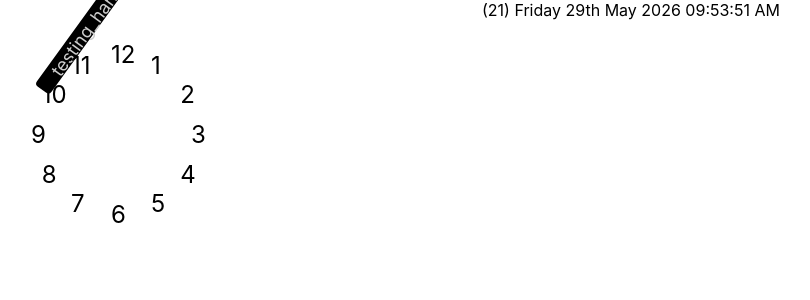
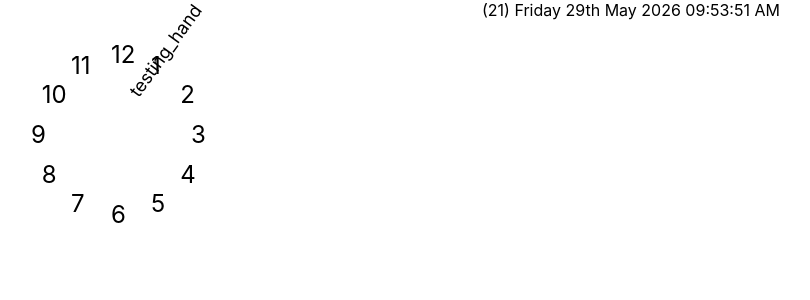
Before and after one commit to SirrorsMoore1975/sm1975-my-analog-clock, a React (Create React App) app in the folder my-analog-clock/: page / in a window 1280 px wide. Shown: the top 300 px of the page, without its empty margins (9-819 px from the left). Built offline with nearby package versions, Linux system fonts and the light colour scheme.

Commit message:
WIP: minmic ClockHand with ClockFace
clock hands not align

```diff
--- a/my-analog-clock/src/components/ClockHand.jsx
+++ b/my-analog-clock/src/components/ClockHand.jsx
@@ -53,32 +53,47 @@ const ClockHand = ({
         style={{
           position: "fixed",
           pointEvent: "none",
-          //top: 0,
-          //buttom: 0,
-          transform: `translate(${offset.x}px, ${offset.y}px)`,
-          transformOrigin: "center center",
-          zIndex: `9`,
+          top: 0,
+          buttom: 0,
+
+          zIndex: 9999,
         }}
       >
         <div className={className} ref={clockHandRef}>
           <span
             style={{
               position: "absolute",
-              width: `${handWidth}px`,
-              height: `${handHeight}px`,
-              //left: `${left + x}px`,
-              //top: `${top + y}px`,
+              transform: `translate(${offset.x}px, ${offset.y}px)`,
+              transformOrigin: "center center",
+              //width: `${handWidth}px`,
+              //height: `${handHeight}px`,
+              width: `200px`,
+              height: `200px`,
               //left: `${offset.x}px`,
               //top: `${offset.y}px`,
-              transform: `rotate(${handsDegree}deg)`,
-              transformOrigin: "center",
+              //transform: `rotate(${handsDegree}deg)`,
+              //transformOrigin: "center",
               fontSize: 18,
-              borderRadius: "4px",
-              backgroundColor: `${color}`,
-              color: "#ccc",
+              //borderRadius: "4px",
+              //backgroundColor: `${color}`,
+              //color: "#ccc",
             }}
           >
-            {debug ? `handsObject:${handsDegree} left:${left} top:${top}` : `${className}`}
+            {debug ? (
+              `handsObject:${handsDegree} left:${left} top:${top}`
+            ) : (
+              <span
+                style={{
+                  position: "absolute",
+                  transform: `translate(0px,-80px) rotate(${handsDegree}deg)`,
+                  transformOrigin: "center",
+                  left: "50%",
+                  top: "50%",
+                }}
+              >
+                {`${className}`}
+              </span>
+            )}
           </span>
         </div>
       </div>
```
